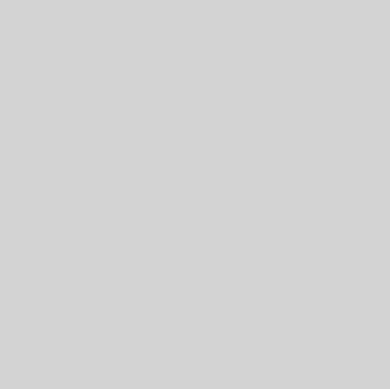
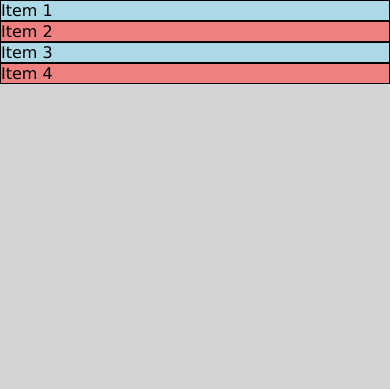
Before and after one commit to kaloydimitrov/HTML-CSS-JS, a plain HTML site: page Sandbox/index.html in a window 390 px wide. Shown: the top 389 px of the page. Drawn offline with Linux system fonts and the light colour scheme.

Commit message:
responsive flexbox

```diff
--- a/Sandbox/index.html
+++ b/Sandbox/index.html
@@ -11,6 +11,7 @@
         <div class="flex-item">Item 1</div>
         <div class="flex-item">Item 2</div>
         <div class="flex-item">Item 3</div>
+        <div class="flex-item">Item 4</div>
     </div>
 </body>
 </html>
--- a/Sandbox/style.css
+++ b/Sandbox/style.css
@@ -9,67 +9,23 @@ html {
     background-color: lightgray;
 }
 
-body {
-    min-height: 100vh;
-    display: flex;
-    align-items: center;
-    justify-content: center;
-    flex-direction: column;
-    gap: 100px;
-}
-
-
-/* Practice 1 */
 .flex-container {
     display: flex;
     flex-wrap: wrap;
-    justify-content: center;
-    /* background-color: antiquewhite; */
-    gap: 0.5em;
+    justify-content: space-between;
 }
 
-.flex-container:nth-child(1) div {
-    min-width: 60px;
-    min-height: 60px;
-    border: 1px solid gray;
-    color: gray;
-    display: flex;
-    align-items: center;
-    justify-content: center;
-    font-size: 34px;
+.flex-item {
+    flex-grow: 1;
+    max-width: 400px;
+    min-width: 300px;
+    border: 1px solid #000;
 }
 
-.flex-container div:nth-child(even) {
-    background-color: lightblue;
-}
-
-.flex-container div:nth-child(odd) {
+.flex-item:nth-child(even) {
     background-color: lightcoral;
 }
 
-/* Practice 2 */
-.flex-container:nth-child(2) {
-    width: 800px;
+.flex-item:nth-child(odd) {
+    background-color: lightblue;
 }
-
-.flex-container:nth-child(2) div {
-    min-height: 60px;
-    border: 1px solid gray;
-    color: gray;
-    display: flex;
-    align-items: center;
-    justify-content: center;
-    font-size: 34px;
-}
-
-.flex-container:nth-child(2) div:nth-child(1) {
-    flex: 1;
-}
-
-.flex-container:nth-child(2) div:nth-child(2) {
-    flex: 1;
-}
-
-.flex-container:nth-child(2) div:nth-child(3) {
-    flex: 1;
-}
```
